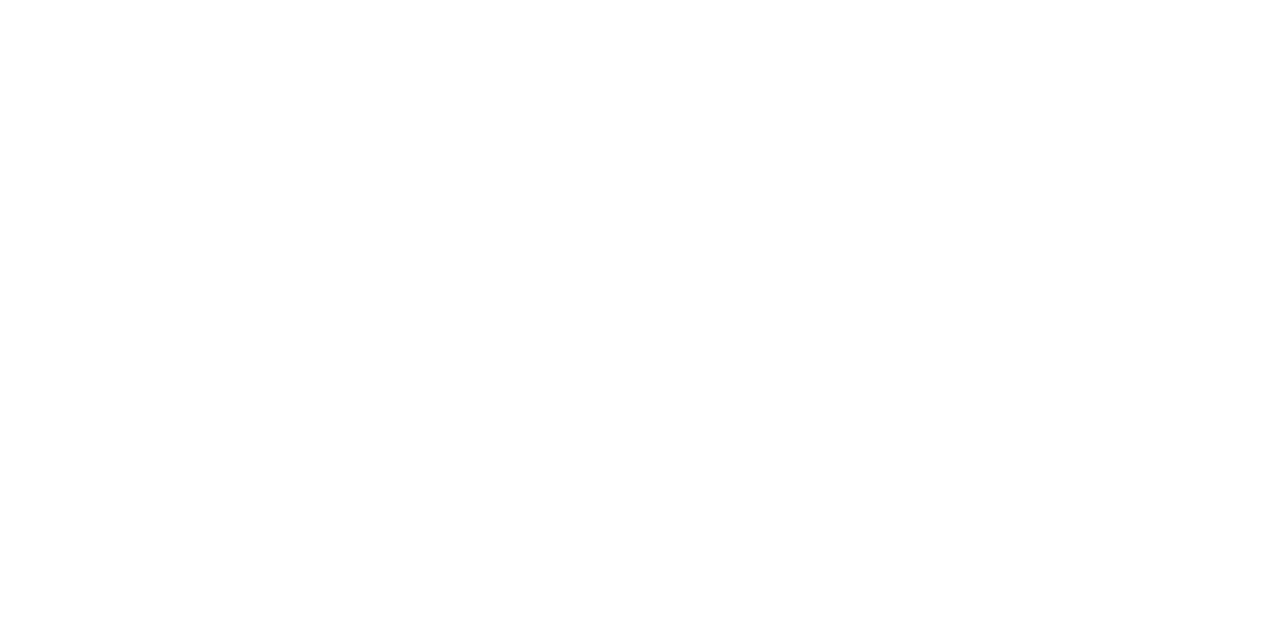
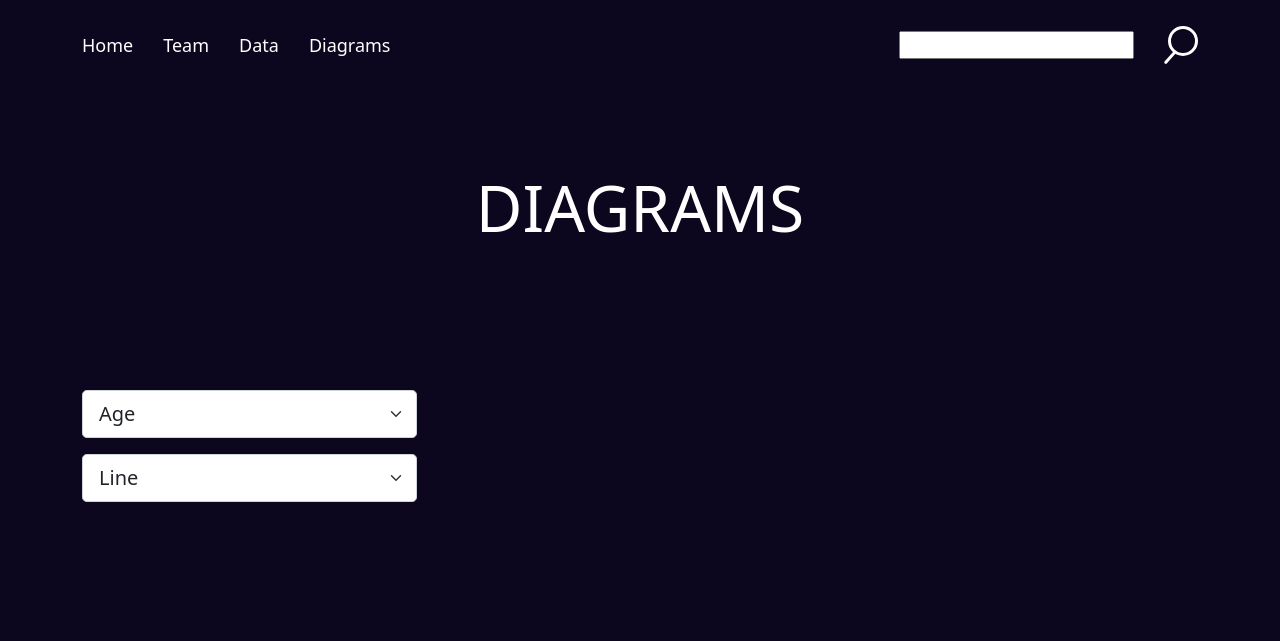
Before and after one commit to Aliaksei-Hlatsko/projekt_grupowy, a plain HTML site: page diagrams.html in a window 1280 px wide. Drawn offline with nearby package versions, Linux system fonts and the light colour scheme; no server answers.

Commit message:
diagram JS

```diff
--- a/css/adaptive.css
+++ b/css/adaptive.css
@@ -16,4 +16,10 @@
         flex-direction: column;
         align-items: center;
     }
+    .diagrams__content{
+        display: block;
+    }
+    .diagrams__content__option{
+        margin-bottom: 90px;
+    }
   }
--- a/css/global.css
+++ b/css/global.css
@@ -1,5 +1,8 @@
 .container{
     padding: 30 60px;
+}
+.display_block{
+    display: none;
 }
 /* TITLE */
 .title{
--- a/css/style.css
+++ b/css/style.css
@@ -97,3 +97,21 @@ table thead td{
 table td{
     color: #fff;
 }
+
+/* DIAGRAMS */
+
+.diagrams {
+    text-align: center;
+    padding-bottom: 120px;
+}
+.diagrams__content {
+    display: grid;
+    grid-template-columns: 1fr 1fr;
+}
+.diagrams__content__option {
+    padding-top: 120px;
+}
+.diagrams__content__option select{
+    width: 60%;
+    margin-top: 15px;
+}
--- a/data.html
+++ b/data.html
@@ -0,0 +1,78 @@
+<!DOCTYPE html>
+<html lang="en">
+
+<head>
+    <meta charset="UTF-8">
+    <meta http-equiv="X-UA-Compatible" content="IE=edge">
+    <meta name="viewport" content="width=device-width, initial-scale=1.0">
+    <title>Project</title>
+    <!-- bootstrap -->
+    <link href="https://cdn.jsdelivr.net/npm/bootstrap@5.1.3/dist/css/bootstrap.min.css" rel="stylesheet"
+        integrity="sha384-1BmE4kWBq78iYhFldvKuhfTAU6auU8tT94WrHftjDbrCEXSU1oBoqyl2QvZ6jIW3" crossorigin="anonymous">
+    <!-- styles -->
+    <link rel="stylesheet" href="css/style.css">
+    <link rel="stylesheet" href="css/adaptive.css">
+</head>
+
+<body>
+    <!-- HEADER -->
+    <header class="header">
+        <!-- TOP MENU -->
+        <div class="container">
+            <div class="nav">
+                <ul class="menu">
+                    <li><a href="index.html" class="menu__item">Home</a></li>
+                    <li><a href="team.html" class="menu__item">Team</a></li>
+                    <li><a href="data.html" class="menu__item">Data</a></li>
+                    <li><a href="diagrams.html" class="menu__item">Diagrams</a></li>
+                </ul>
+                <div class="search">
+                    <input type="text">
+                    <img class="img__search" src="css/images/search.svg" alt="">
+                </div>
+            </div>
+        </div>
+    </header>
+
+
+
+    <!-- DATA -->
+    <div class="container">
+        <div class="data">
+            <h1 class="title">Data</h1>
+            <div class="data__table">
+                <table class="table table-stripped">
+                    <thead>
+                        <tr>
+                            <td>id</td>
+                            <td>first_name</td>
+                            <td>last_name</td>
+                            <td>age</td>
+                            <td>gender</td>
+                            <td>money</td>
+                            <td>married</td>
+                            <td>language</td>
+                        </tr>
+                    </thead>
+                    <tbody id="data"></tbody>
+                </table>
+            </div>
+        </div>
+    </div>
+
+
+
+
+    <script src="https://cdn.jsdelivr.net/npm/bootstrap@5.1.3/dist/js/bootstrap.bundle.min.js"
+        integrity="sha384-ka7Sk0Gln4gmtz2MlQnikT1wXgYsOg+OMhuP+IlRH9sENBO0LRn5q+8nbTov4+1p"
+        crossorigin="anonymous"></script>
+    <script src="https://cdn.jsdelivr.net/npm/@popperjs/core@2.10.2/dist/umd/popper.min.js"
+        integrity="sha384-7+zCNj/IqJ95wo16oMtfsKbZ9ccEh31eOz1HGyDuCQ6wgnyJNSYdrPa03rtR1zdB"
+        crossorigin="anonymous"></script>
+    <script src="https://cdn.jsdelivr.net/npm/bootstrap@5.1.3/dist/js/bootstrap.min.js"
+        integrity="sha384-QJHtvGhmr9XOIpI6YVutG+2QOK9T+ZnN4kzFN1RtK3zEFEIsxhlmWl5/YESvpZ13"
+        crossorigin="anonymous"></script>
+    <script src="js/data.js"></script>
+</body>
+
+</html>
--- a/diagrams.html
+++ b/diagrams.html
@@ -0,0 +1,86 @@
+<!DOCTYPE html>
+<html lang="en">
+
+<head>
+    <meta charset="UTF-8">
+    <meta http-equiv="X-UA-Compatible" content="IE=edge">
+    <meta name="viewport" content="width=device-width, initial-scale=1.0">
+    <title>Project</title>
+    <!-- bootstrap -->
+    <link href="https://cdn.jsdelivr.net/npm/bootstrap@5.1.3/dist/css/bootstrap.min.css" rel="stylesheet"
+        integrity="sha384-1BmE4kWBq78iYhFldvKuhfTAU6auU8tT94WrHftjDbrCEXSU1oBoqyl2QvZ6jIW3" crossorigin="anonymous">
+    <!-- styles -->
+    <link rel="stylesheet" href="css/style.css">
+    <link rel="stylesheet" href="css/adaptive.css">
+</head>
+
+<body>
+    <!-- HEADER -->
+    <header class="header">
+        <!-- TOP MENU -->
+        <div class="container">
+            <div class="nav">
+                <ul class="menu">
+                    <li><a href="index.html" class="menu__item">Home</a></li>
+                    <li><a href="team.html" class="menu__item">Team</a></li>
+                    <li><a href="data.html" class="menu__item">Data</a></li>
+                    <li><a href="diagrams.html" class="menu__item">Diagrams</a></li>
+                </ul>
+                <div class="search">
+                    <input type="text">
+                    <img class="img__search" src="css/images/search.svg" alt="">
+                </div>
+            </div>
+        </div>
+    </header>
+
+    <!-- DIAGRAMS -->
+    <div class="container">
+        <div class="diagrams">
+            <h1 class="title">Diagrams</h1>
+            <div class="diagrams__content">
+                <div class="diagrams__content__option">
+                    <select class="sel form-select form-select-lg mb-3" aria-label=".form-select-lg example" id="list"
+                        onchange="createDiagrams()">
+                        <option value="age">Age</option>
+                        <option value="gender">gender</option>
+                        <option value="married">Merried</option>
+                        <option value="money">Money</option>
+                        <option value="language">Language</option>
+                    </select>
+
+                    <select class="sel form-select form-select-lg mb-3" aria-label=".form-select-lg example"
+                        id="diag_type" onchange="createDiagrams()">
+                        <option id="line" value="line">Line</option>
+                        <option id="block" value="bar">Block</option>
+                        <option id="circle" value="doughnut">Circle</option>
+                    </select>
+                </div>
+                <div class="diagrams__content__diagram">
+                    <div id="diag">
+                        <canvas id="myChart"></canvas>
+                    </div>
+                </div>
+            </div>
+        </div>
+    </div>
+
+
+
+
+    <script src="https://cdn.jsdelivr.net/npm/bootstrap@5.1.3/dist/js/bootstrap.bundle.min.js"
+        integrity="sha384-ka7Sk0Gln4gmtz2MlQnikT1wXgYsOg+OMhuP+IlRH9sENBO0LRn5q+8nbTov4+1p"
+        crossorigin="anonymous"></script>
+    <script src="https://cdn.jsdelivr.net/npm/@popperjs/core@2.10.2/dist/umd/popper.min.js"
+        integrity="sha384-7+zCNj/IqJ95wo16oMtfsKbZ9ccEh31eOz1HGyDuCQ6wgnyJNSYdrPa03rtR1zdB"
+        crossorigin="anonymous"></script>
+    <script src="https://cdn.jsdelivr.net/npm/bootstrap@5.1.3/dist/js/bootstrap.min.js"
+        integrity="sha384-QJHtvGhmr9XOIpI6YVutG+2QOK9T+ZnN4kzFN1RtK3zEFEIsxhlmWl5/YESvpZ13"
+        crossorigin="anonymous"></script>
+    <script src="https://ajax.googleapis.com/ajax/libs/jquery/3.1.1/jquery.min.js"></script>
+    <script src="https://cdn.jsdelivr.net/npm/chart.js"></script>
+    <script src="js/diagrams.js"></script>
+    <script src="js/data.js"></script>
+</body>
+
+</html>
--- /dev/null
+++ b/js/diagrams.js
@@ -0,0 +1,157 @@
+function createDiagrams() {
+    fetch("https://my.api.mockaroo.com/data.json?key=0617d4b0").then(
+        res => {
+            res.json().then(
+                datas => {
+
+                    //variables
+                    //for diagram
+                    var labels = [];
+                    var points = [];
+                    const ctx = document.getElementById('myChart').getContext("2d");
+                    var gradient = ctx.createLinearGradient(0, 0, 0, 400);
+
+                    //for languages
+                    var en = 0;
+                    var sp = 0;
+                    var chi = 0;
+                    var rus = 0;
+                    var fr = 0;
+
+                    //for determining the number of people
+                    var count = 0;
+                    var a = 0;
+
+                    //get type of diagram
+                    var block = document.getElementById("block");
+                    var line = document.getElementById("line");
+                    var circle = document.getElementById("circle");
+
+                    //get type of data
+                    var name = document.getElementById('list').value;
+                    var type = document.getElementById('diag_type').value;
+
+                    //adjusting the display of chart types
+                    if (name == "age" || name == "money") {
+                        circle.classList.add('display_block');
+                        block.classList.remove('display_block');
+                        line.classList.remove('display_block');
+                    } else if (name == "married" || name == "gender" || name == "language") {
+                        block.classList.add('display_block');
+                        line.classList.add('display_block');
+                        circle.classList.remove('display_block');
+                    }
+
+                    //work with data
+                    if (datas.length > 0) {
+                        datas.forEach((u) => {
+
+                            //age
+                            if (name == "age") {
+                                points.push(u[name])
+                                labels.push(count += 1)
+                                diag_name = name
+                                gradient.addColorStop(0, "rgba(142, 24, 211, 1)");
+                                gradient.addColorStop(1, "rgba(255, 255, 0, 1)");
+                            }
+
+                            //money
+                            else if (name == "money") {
+                                points.push(u[name])
+                                labels.push(count += 1)
+                                diag_name = name
+                                gradient.addColorStop(0, "rgba(142, 24, 211, 1)");
+                                gradient.addColorStop(1, "rgba(255, 255, 0, 1)");
+                            }
+
+                            //gender
+                            else if (name == "gender") {
+                                if (u[name] == "male") {
+                                    count += 1
+                                } else {
+                                    a += 1
+                                }
+                                gradient = ["rgb(255, 217, 0)", "rgb(174, 0, 255)"]
+                                diag_name = name
+                            }
+
+                            //married
+                            else if (name == "married") {
+                                if (u[name] == "true") {
+                                    count += 1
+                                } else {
+                                    a += 1
+                                }
+                                diag_name = name
+                                gradient = ["rgb(255, 217, 0)", "rgb(174, 0, 255)"]
+                            }
+
+                            //language
+                            else if (name == "language") {
+                                if (u[name] == "English") {
+                                    en += 1;
+                                } else if (u[name] == "Spanish") {
+                                    sp += 1;
+                                } else if (u[name] == "Chinese") {
+                                    chi += 1;
+                                } else if (u[name] == "Russian") {
+                                    rus += 1;
+                                } else if (u[name] == "French") {
+                                    fr += 1;
+                                }
+                                gradient = ["rgb(255, 217, 0)", "rgb(174, 0, 255)", "rgb(3, 245, 144)", "rgb(245, 3, 104)", "rgb(39, 3, 245)"]
+                            }
+                        });
+
+                        //additional info for the diagram
+
+                        //for gender
+                        if (name == "gender") {
+                            points.push(count, a)
+                            labels.push("Male", "Female")
+                            diag_name = name
+                        }
+
+                        //for married
+                        else if (name == "married") {
+                            points.push(count, a)
+                            labels.push("True", "False")
+                            diag_name = name
+                        }
+
+                        //for language
+                        else if (name == "language") {
+                            points.push(en, sp, chi, rus, fr)
+                            labels.push("English", "Spanish", "Chinese", "Russian", "French")
+                            diag_name = name
+                        }
+                    }
+
+                    //create diagram
+                    var data = {
+                        labels: labels,
+                        datasets: [{
+                            label: diag_name,
+                            fill: true,
+                            backgroundColor: gradient,
+                            borderColor: 'rgb(151, 0, 252)',
+                            data: points,
+                        }]
+                    };
+                    var config = {
+                        type: type,
+                        data: data,
+                        options: {}
+                    };
+                    var myChart = new Chart(
+                        document.getElementById('myChart'),
+                        config
+                    );
+                }
+            )
+        }
+    )
+    const diagr = "<canvas id=\"myChart\"></canvas> "
+    document.getElementById('diag').innerHTML = diagr
+}
+createDiagrams()
```
Also changed, not shown: index.html (+34 -0 lines), team.html (+1 -0 lines).
